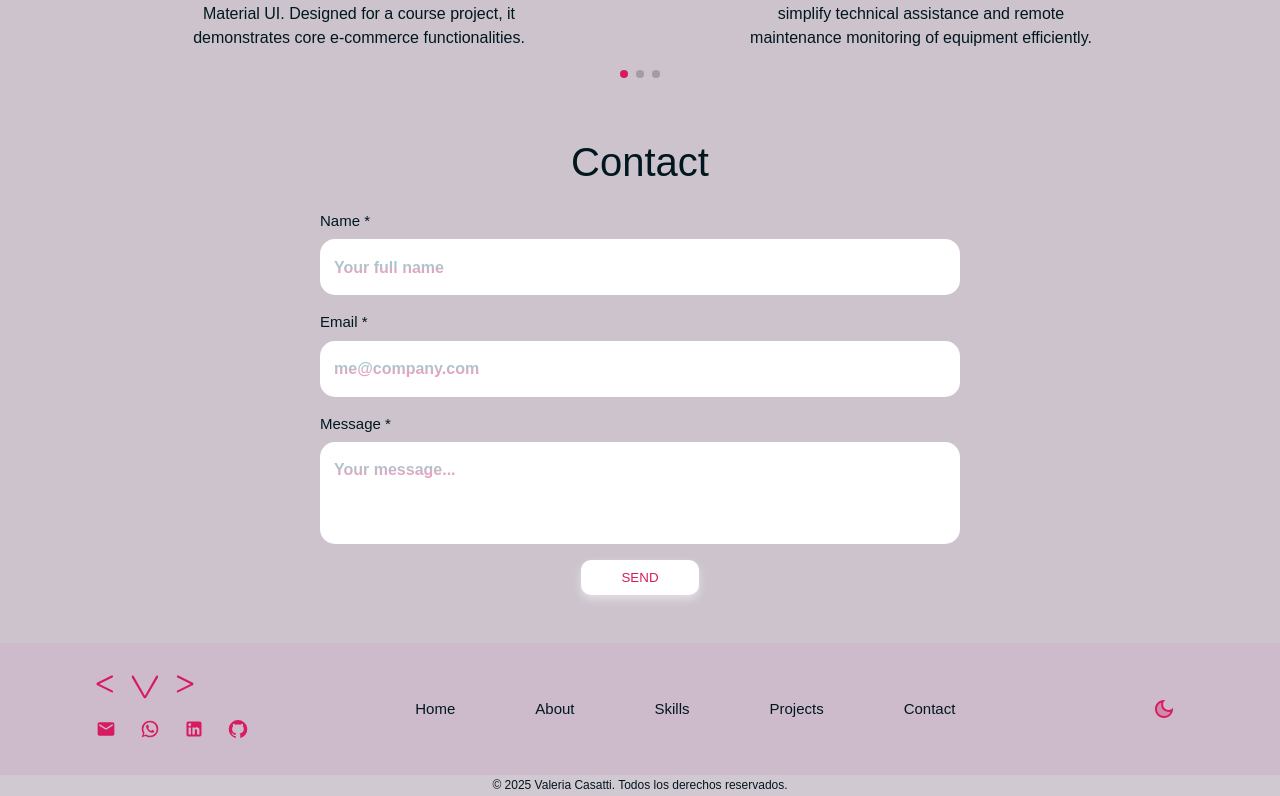
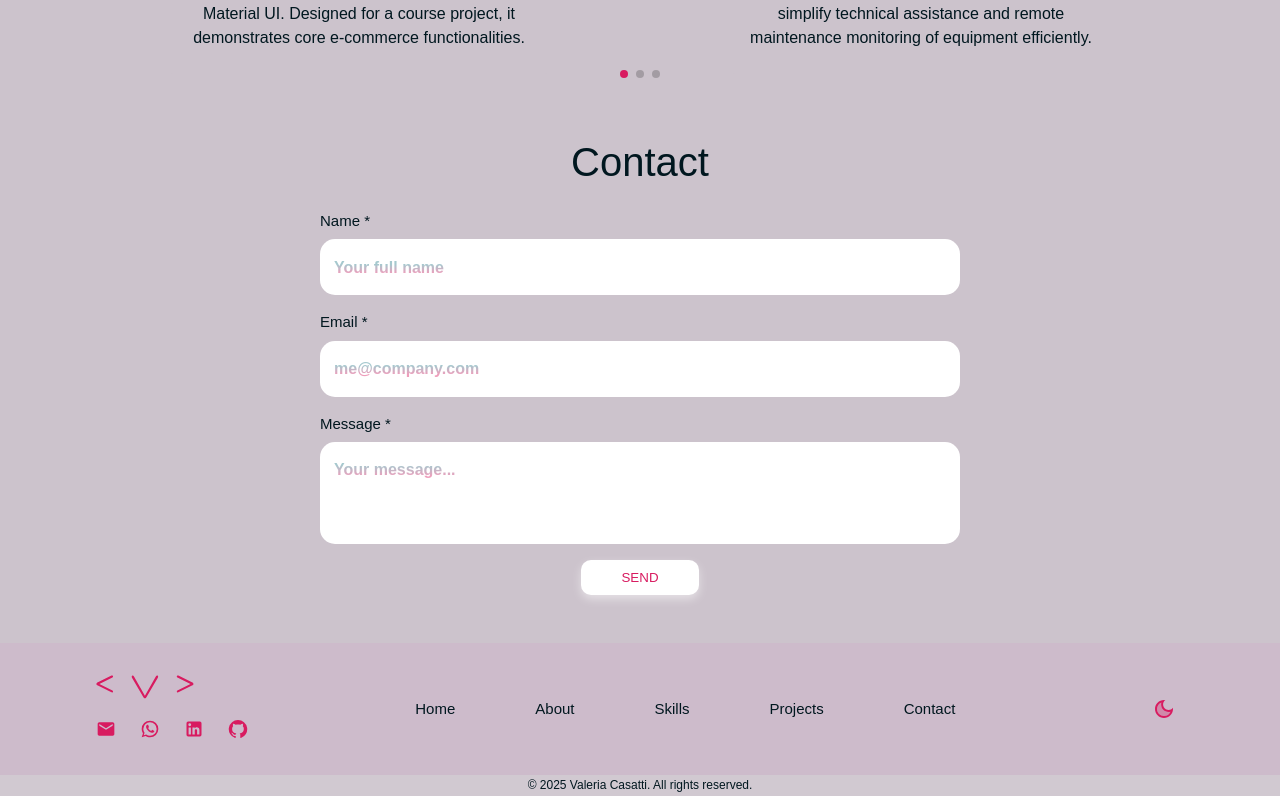
Before and after one commit to valeriacasatti/portfolio, a React (Vite) app in the folder frontend/: page / in a window 1280 px wide. Shown: the part 1723-2519 px from the top of the page. Built offline with nearby package versions, Linux system fonts and the light colour scheme; a web font is replaced by a local one.

Commit message:
add a package.json in the root

```diff
--- a/frontend/src/components/layouts/footer/Footer.jsx
+++ b/frontend/src/components/layouts/footer/Footer.jsx
@@ -128,8 +128,7 @@ const Footer = () => {
         backgroundColor="rgba(255, 255, 255, 0.1)"
       >
         <Typography variant="caption" align="center" sx={{ marginTop: "2rem" }}>
-          © {new Date().getFullYear()} Valeria Casatti. Todos los derechos
-          reservados.
+          © {new Date().getFullYear()} Valeria Casatti. All rights reserved.
         </Typography>
       </Box>
     </>
```
Also changed, not shown: package.json (added, +8 -0 lines), 1 other file (tests, documents, lock files or other folders).
